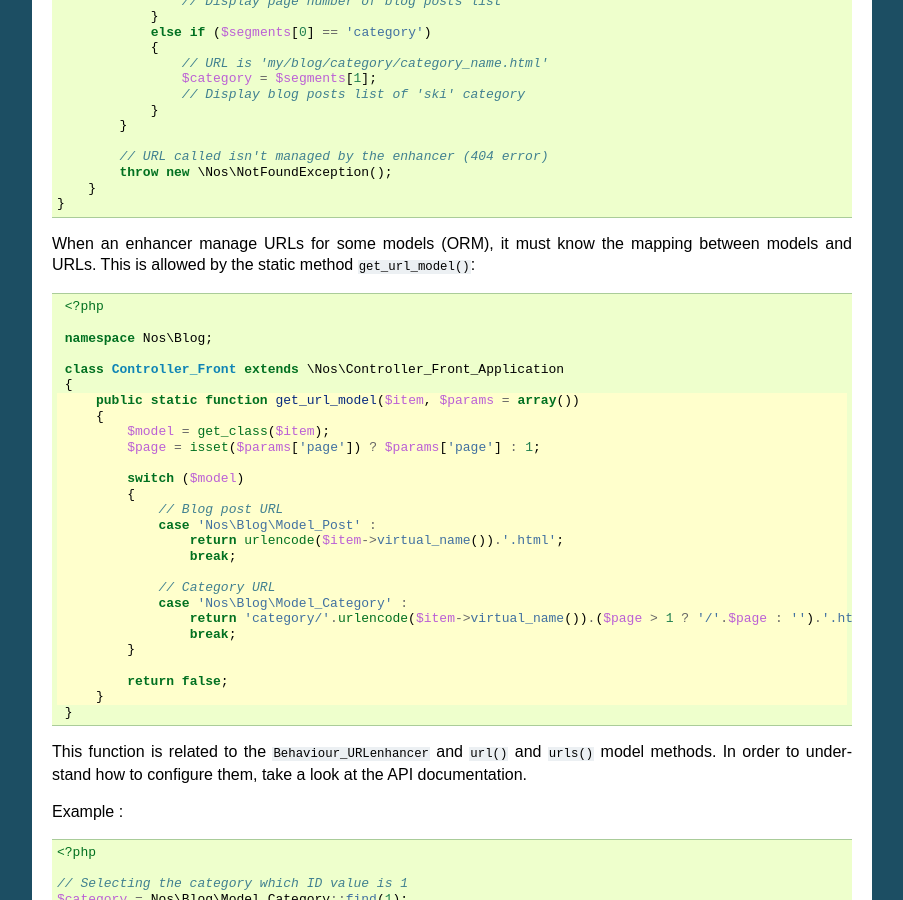
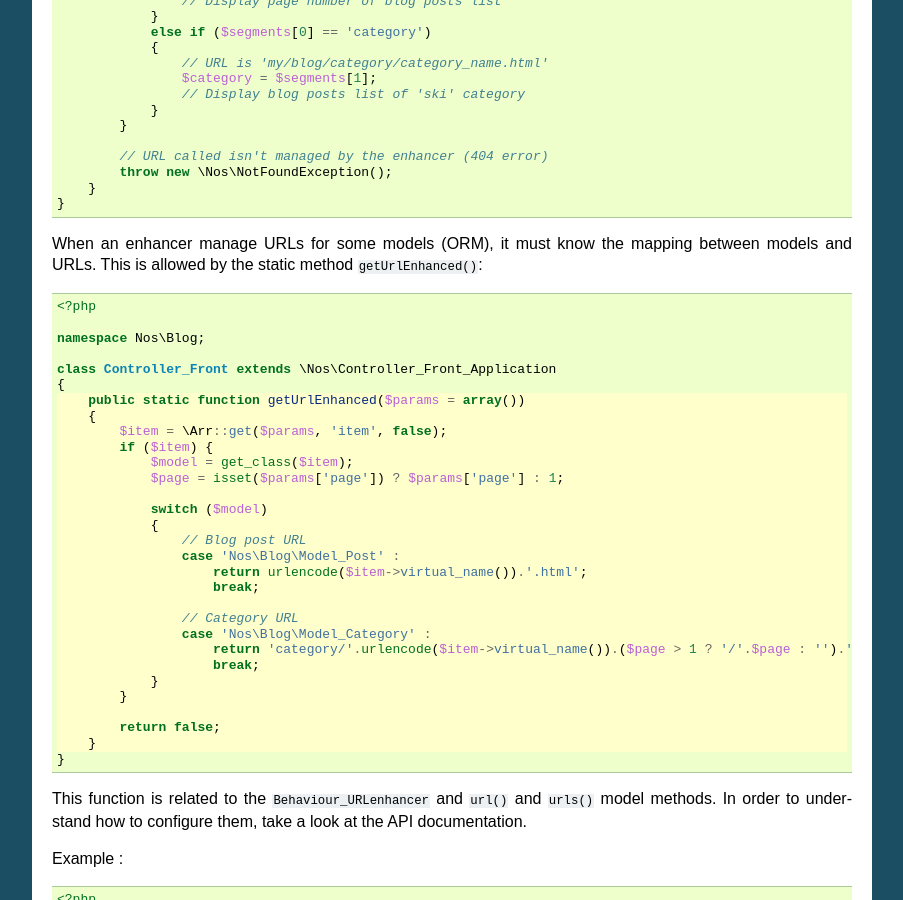
Before and after one commit to Meroje/documentation-en, a Sphinx documentation site: the page built from source/app_create/enhancer.rst, in a window 1280 px wide and 900 px high, scrolled down 4262 px. Shown: the whole window, without its empty margins (198-1101 px from the left). Built offline with Sphinx 7.4.7, drawn with Linux system fonts in a browser that asks for light colours.

Commit message:
Rename get_url_model to getUrlEnhanced

```diff
--- a/source/app_create/enhancer.rst
+++ b/source/app_create/enhancer.rst
@@ -273,10 +273,10 @@ The controller can therefore switch content depending the called URL. Here is an
 .. _app_create/enhancers:
 
 When an enhancer manage URLs for some models (ORM), it must know the mapping between models and URLs. This is allowed by
-the static method ``get_url_model()``:
+the static method ``getUrlEnhanced()``:
 
 .. code-block:: php
-   :emphasize-lines: 7-26
+    :emphasize-lines: 7-29
 
     <?php
 
@@ -284,22 +284,25 @@ the static method ``get_url_model()``:
 
     class Controller_Front extends \Nos\Controller_Front_Application
     {
-        public static function get_url_model($item, $params = array())
+        public static function getUrlEnhanced($params = array())
         {
-            $model = get_class($item);
-            $page = isset($params['page']) ? $params['page'] : 1;
+            $item = \Arr::get($params, 'item', false);
+            if ($item) {
+                $model = get_class($item);
+                $page = isset($params['page']) ? $params['page'] : 1;
 
-            switch ($model)
-            {
-                // Blog post URL
-                case 'Nos\Blog\Model_Post' :
-                    return urlencode($item->virtual_name()).'.html';
-                    break;
+                switch ($model)
+                {
+                    // Blog post URL
+                    case 'Nos\Blog\Model_Post' :
+                        return urlencode($item->virtual_name()).'.html';
+                        break;
 
-                // Category URL
-                case 'Nos\Blog\Model_Category' :
-                    return 'category/'.urlencode($item->virtual_name()).($page > 1 ? '/'.$page : '').'.html';
-                    break;
+                    // Category URL
+                    case 'Nos\Blog\Model_Category' :
+                        return 'category/'.urlencode($item->virtual_name()).($page > 1 ? '/'.$page : '').'.html';
+                        break;
+                }
             }
 
             return false;
```
